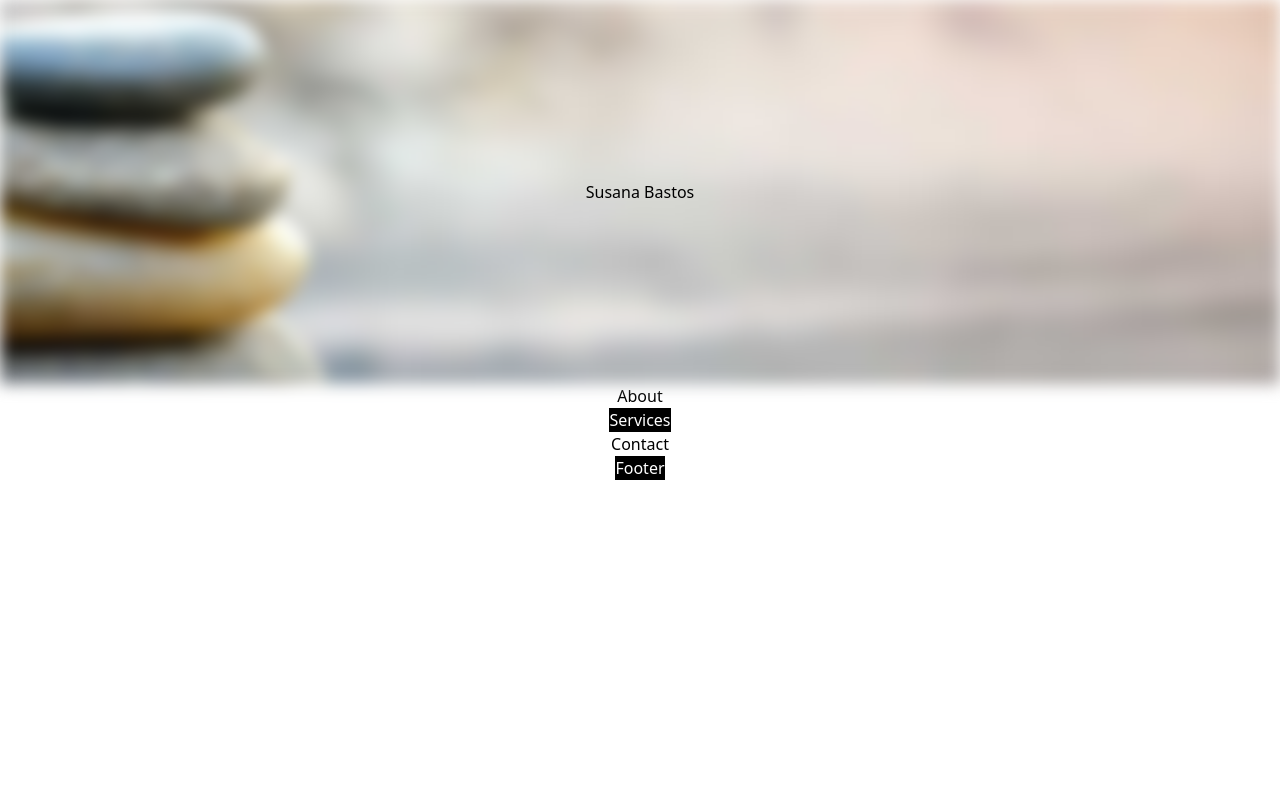
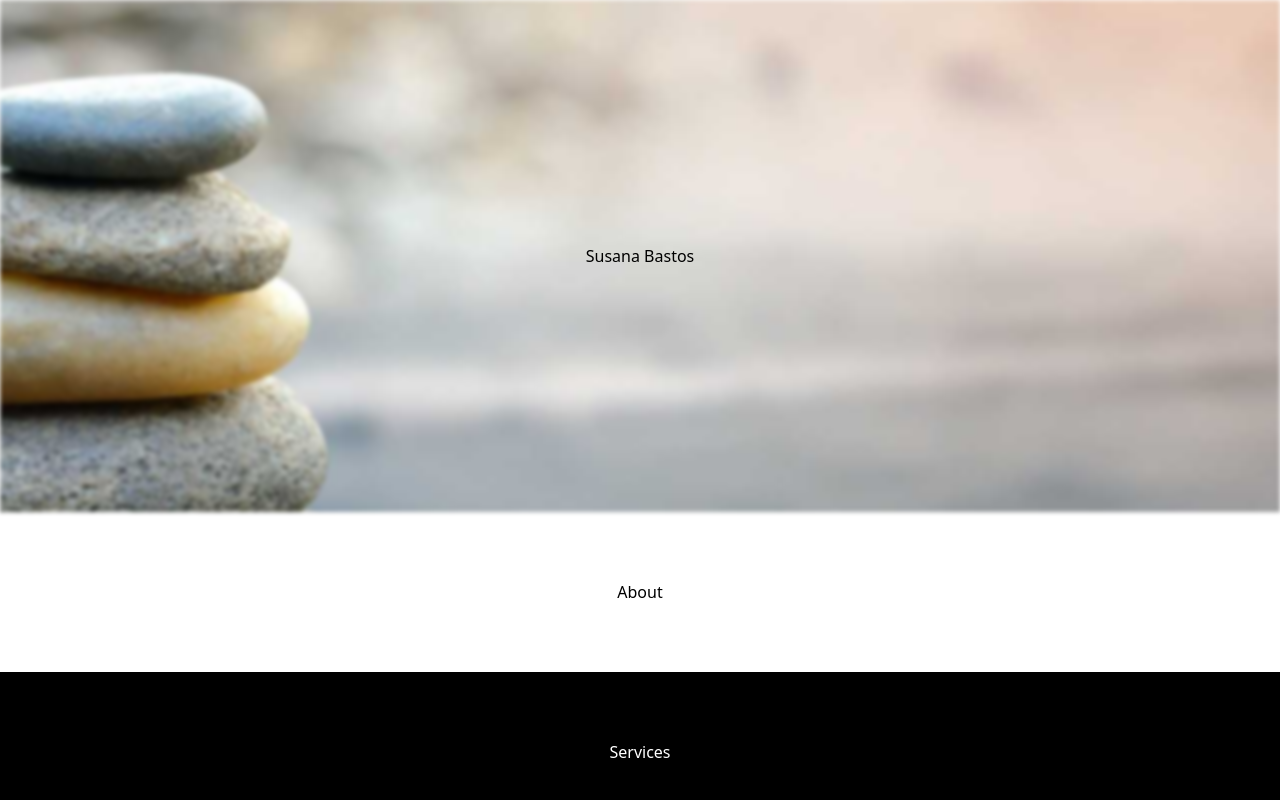
Before and after one commit to diogobcondeco/sb-website, a React (Create React App) app: page / in a window 1280 px wide. Shown: the top 800 px of the page. Built offline with nearby package versions, Linux system fonts and the light colour scheme.

Commit message:
added base classes to center divs

```diff
--- a/src/components/About/About.tsx
+++ b/src/components/About/About.tsx
@@ -2,7 +2,7 @@ import React from 'react'
 
 const About = () => {
   return (
-    <div className='bg-white'>About</div>
+    <div className='bg-white h-40 w-full flex justify-center items-center'>About</div>
   )
 }
 
--- a/src/components/Banner/Banner.tsx
+++ b/src/components/Banner/Banner.tsx
@@ -3,8 +3,8 @@ import './Banner.scss'
 
 const Banner = () => {
   return (
-    <div className='h-96 w-full flex items-center'>
-      <div className='bannerImage h-full w-full bg-center blur'></div>
+    <div className='h-[32rem] w-full flex items-center'>
+      <div className='bannerImage h-full w-full bg-center blur-[2px]'></div>
       <div className='flex justify-center items-center w-screen absolute z-10'>
         Susana Bastos
       </div>
--- a/src/components/Contact/Contact.tsx
+++ b/src/components/Contact/Contact.tsx
@@ -2,7 +2,7 @@ import React from 'react'
 
 const Contact = () => {
   return (
-    <div>Contact</div>
+    <div className='bg-white h-40 w-full flex justify-center items-center'>Contact</div>
   )
 }
 
--- a/src/components/Footer/Footer.tsx
+++ b/src/components/Footer/Footer.tsx
@@ -2,7 +2,7 @@ import React from 'react'
 
 const Footer = () => {
   return (
-    <div className='bg-black text-white'>Footer</div>
+    <div className='bg-black text-white h-40 w-full flex justify-center items-center'>Footer</div>
   )
 }
 
--- a/src/components/Services/Services.tsx
+++ b/src/components/Services/Services.tsx
@@ -2,7 +2,7 @@ import React from 'react'
 
 const Services = () => {
   return (
-    <div className='bg-black text-white'>Services</div>
+    <div className='bg-black text-white h-40 w-full flex justify-center items-center'>Services</div>
   )
 }
 
```
